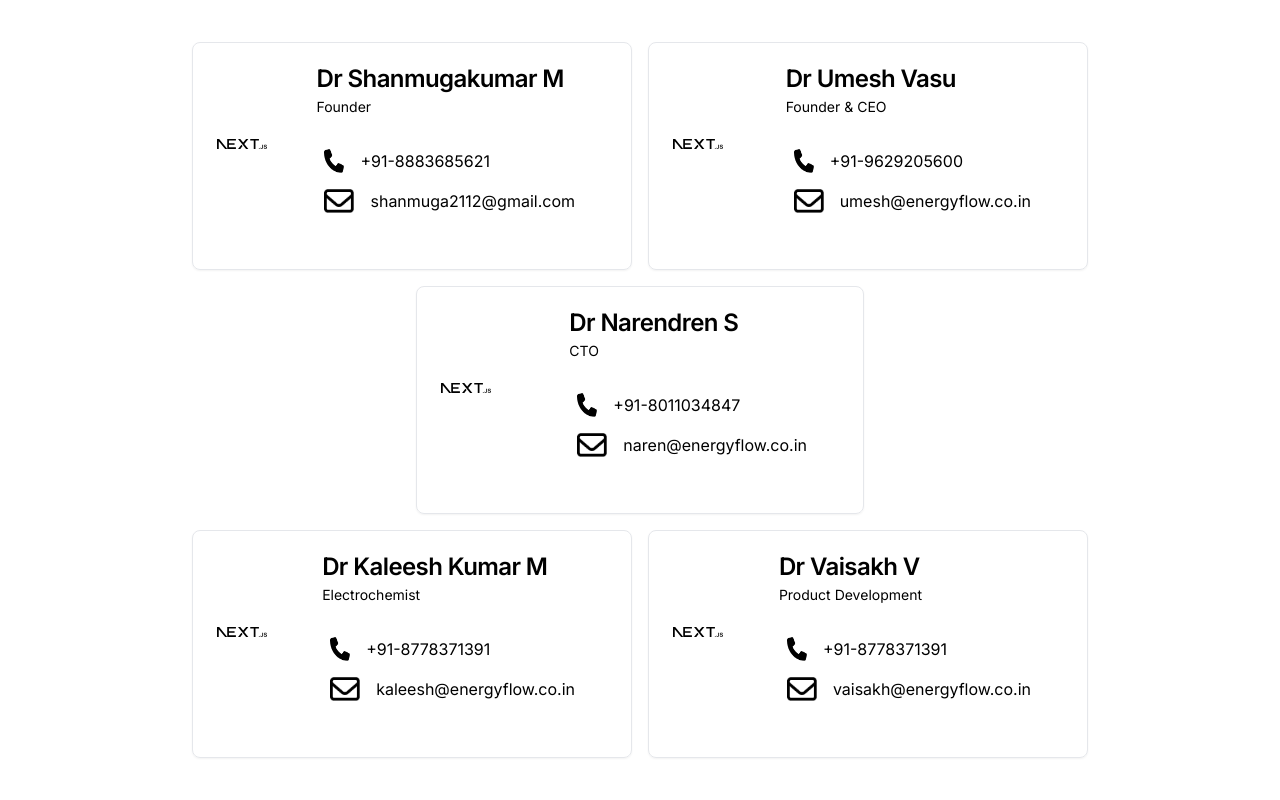
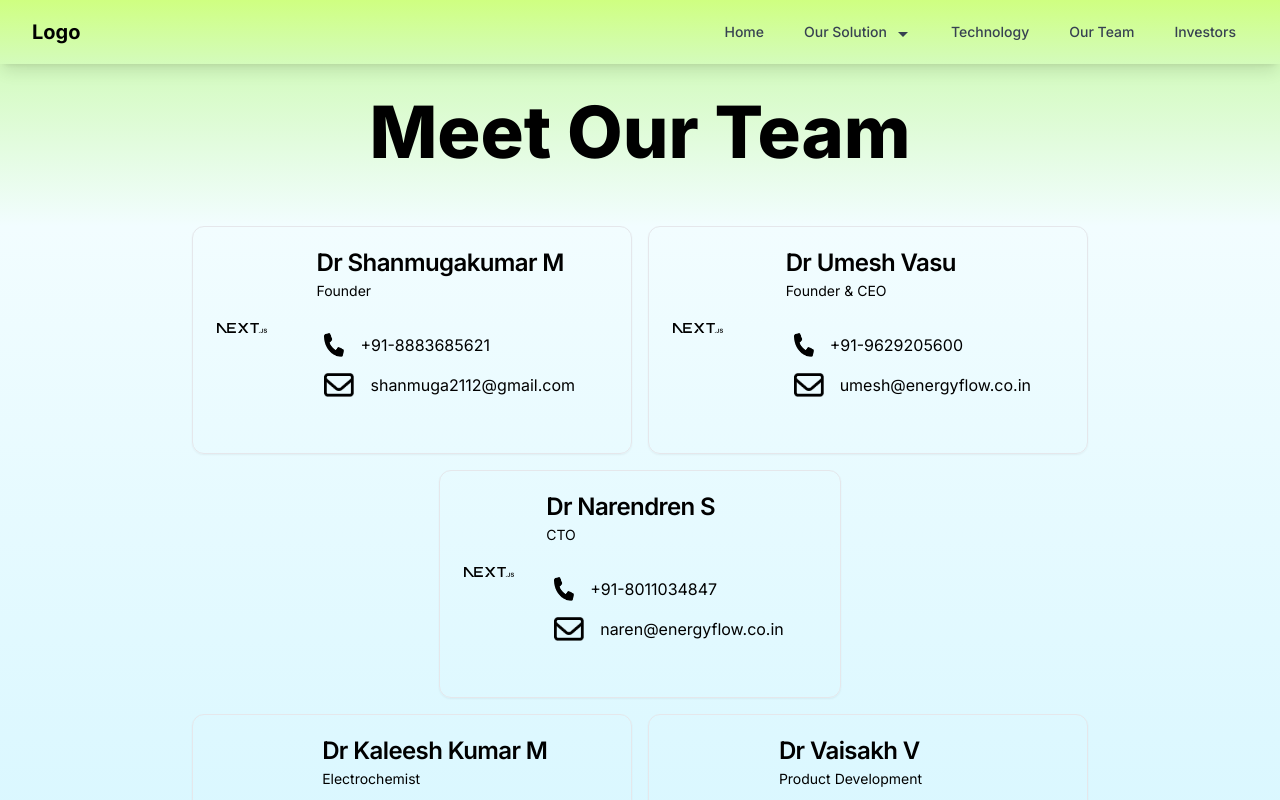
Before and after one commit to AdityaSaiKonduri/TTGEFpvt, a Next.js app: page /ourteam in a window 1280 px wide. Shown: the top 800 px of the page. Built offline with nearby package versions, Linux system fonts and the light colour scheme.

Commit message:
Our team page

```diff
--- a/src/app/_components/navbar.jsx
+++ b/src/app/_components/navbar.jsx
@@ -1,4 +1,5 @@
 'use client'
+import Link from 'next/link';
 import React, { useState } from 'react';
 
 
@@ -42,7 +43,7 @@ const Navbar = () => {
             </div>
 
             <a href="#" className="text-gray-700 hover:text-gray-900 px-3 py-2 rounded-md text-sm font-medium">Technology</a>
-            <a href="#" className="text-gray-700 hover:text-gray-900 px-3 py-2 rounded-md text-sm font-medium">Our Team</a>
+            <Link href="/ourteam" className="text-gray-700 hover:text-gray-900 px-3 py-2 rounded-md text-sm font-medium">Our Team</Link>
             <a href="#" className="text-gray-700 hover:text-gray-900 px-3 py-2 rounded-md text-sm font-medium">Investors</a>
           </div>
 
@@ -82,7 +83,7 @@ const Navbar = () => {
               </div>
             )}
             <a href="#" className="block px-3 py-2 rounded-md text-base font-medium text-gray-700 hover:text-gray-900 hover:bg-gray-50">Technology</a>
-            <a href="#" className="block px-3 py-2 rounded-md text-base font-medium text-gray-700 hover:text-gray-900 hover:bg-gray-50">Our Team</a>
+            <Link href={"/ourteam"} className="block px-3 py-2 rounded-md text-base font-medium text-gray-700 hover:text-gray-900 hover:bg-gray-50">Our Team</Link>
             <a href="#" className="block px-3 py-2 rounded-md text-base font-medium text-gray-700 hover:text-gray-900 hover:bg-gray-50">Investors</a>
           </div>
         </div>
--- a/src/app/globals.css
+++ b/src/app/globals.css
@@ -25,3 +25,13 @@
     rgba(110, 182, 255, 1) 100%
   );
 }
+.bg_team_gradient {
+  background: rgb(207, 255, 129);
+  background: linear-gradient(
+    180deg,
+    rgba(207, 255, 129, 1) 0%,
+    rgba(212, 251, 192, 1) 7%,
+    rgba(242, 253, 255, 1) 23%,
+    rgba(217, 247, 255, 1) 85%
+  );
+}
--- a/src/app/ourteam/page.jsx
+++ b/src/app/ourteam/page.jsx
@@ -9,10 +9,16 @@ import {
 } from "@/components/ui/card"
 import team_data from './data'
 import Image from 'next/image'
+import Navbar from '../_components/navbar'
 
 const TeamPage = () => {
   return (
-    <div className="flex items-center justify-center min-h-screen">
+    <div className="bg_team_gradient">
+      <div className="sticky">
+        <Navbar />
+      </div>
+      <p className="text-center font-extrabold justify-center p-4 mt-4 xs:text-3xl sm:text-5xl lg:text-7xl">Meet Our Team</p>
+      <div className="flex items-center justify-center min-h-screen p-4">
         <div className="grid grid-cols-1 md:grid-cols-2 gap-4 max-w-4xl w-full">
           {team_data.slice(0, 2).map((team, index) => (
             <Card key={team.name} className="col-span-1">
@@ -113,6 +119,7 @@ const TeamPage = () => {
           ))}
         </div>
       </div>
+    </div>
   )
 }
 
--- a/src/components/ui/card.jsx
+++ b/src/components/ui/card.jsx
@@ -5,7 +5,7 @@ import { cn } from "@/lib/utils"
 const Card = React.forwardRef(({ className, ...props }, ref) => (
   <div
     ref={ref}
-    className={cn("rounded-lg border bg-card text-card-foreground shadow-sm", className)}
+    className={cn("lg:w-auto rounded-xl border bg-card text-card-foreground shadow-sm", className)}
     {...props} />
 ))
 Card.displayName = "Card"
```
Lines whose indentation alone changed are shown as unchanged.
